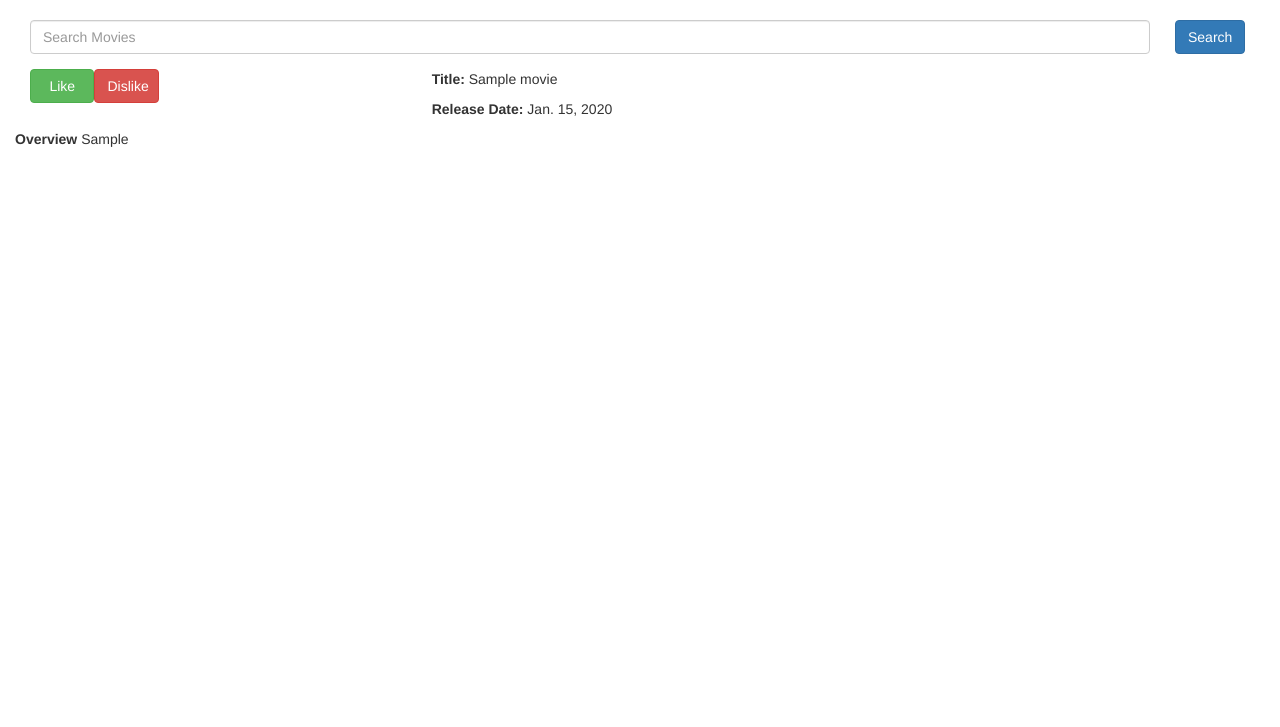
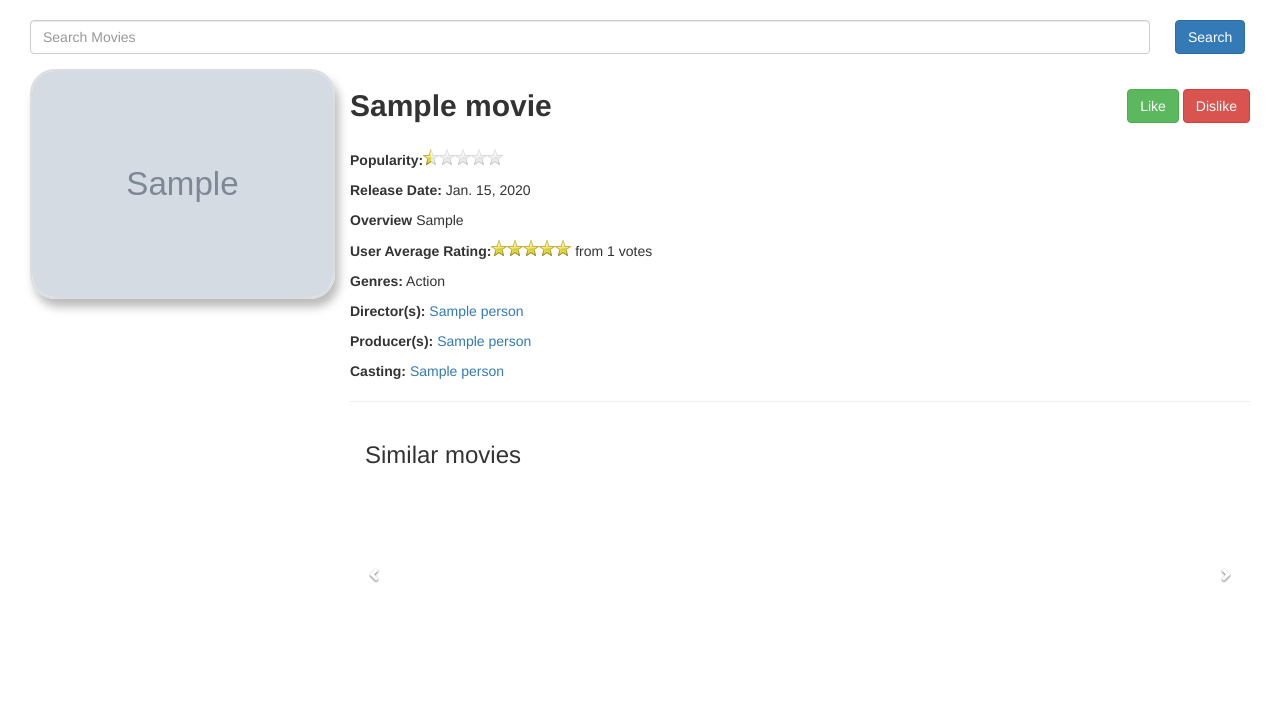
Before and after one commit to caiosfonseca/webproject, a Django app: page /movie/1/ in a window 1280 px wide. Shown: the part 52-779 px from the top of the page. Run offline with Django 3.2, Linux system fonts and the light colour scheme; data comes from the database, SQL or seed files in the repository; tables that the repository leaves empty hold one stand-in row (values such as "Sample post"); grey boxes marked "Sample" are stand-in pictures; some libraries are stand-ins or nearby versions.

Commit message:
Alterado o movie_detail.html para utilizar as estrelas nos ratings, criar um slider de filmes similares, mostrar mais dados sobre o filme. editado css para ficar semelhante ao de pessoa.

```diff
--- a/core/templates/core/index.html
+++ b/core/templates/core/index.html
@@ -4,7 +4,6 @@
 {% block head %}
     <script src="{% static 'js/index.js' %}"></script>
     <script src="{% static 'js/jquery.lbslider.js' %}"></script>
-
 {% endblock %}
 {% block body_content %}
     <div class="col-md-12">
--- a/core/templates/core/movie_detail.html
+++ b/core/templates/core/movie_detail.html
@@ -1,22 +1,65 @@
 {% extends 'core/base.html' %}
 {% block title %}People - {{ object.title }}{% endblock %}
 {% load staticfiles %}
+{% block head %}
+    <script src="{% static 'js/star_rating.js' %}"></script>
+    <script src="{% static 'js/movie_detail.js' %}"></script>
+    <script src="{% static 'js/jquery.lbslider.js' %}"></script>
+    <script type="text/javascript">
+        $(function() {
+            $('span.stars').stars();
+        });
+    </script>
+{% endblock %}
 {% block body_content %}
-  <div class="col-lg-4">
+  <div class="col-lg-12">
+    <img class="object_detail_img float_left"alt="{{ object.title }}_profile_pic" src="{{ object.poster_path }}">
+    <div class="object_detail_data float_left">
+        <h2 class="inline_block float_left"><b>{{ object.title }}</b></h2>
+        <div class="like_dislike float_right">
             {% if vote %}
               {% if vote.status == 'like' %}
-        <div class="col-lg-2 btn btn-success" type="button" name="button" href="{% url 'core:vote' object.pk 'like' %}">Like</div>
-        <a class="col-lg-2 btn btn-danger" type="button" name="button" href="{% url 'core:vote' object.pk 'dislike' %}" disabled>Dislike</a>
+                <div class="btn btn-success" type="button" name="button" href="{% url 'core:vote' object.pk 'like' %}">Like</div>
+                <a class="btn btn-danger" type="button" name="button" href="{% url 'core:vote' object.pk 'dislike' %}" disabled>Dislike</a>
               {% else %}
-        <a class="col-lg-2 btn btn-success" type="button" name="button" href="{% url 'core:vote' object.pk 'like' %}" disabled>Like</a>
-        <div class="col-lg-2 btn btn-danger" type="button" name="button" href="{% url 'core:vote' object.pk 'dislike' %}">Dislike</div>
+                <a class="btn btn-success" type="button" name="button" href="{% url 'core:vote' object.pk 'like' %}" disabled>Like</a>
+                <div class="btn btn-danger" type="button" name="button" href="{% url 'core:vote' object.pk 'dislike' %}">Dislike</div>
               {% endif %}
             {% else %}
-      <a class="col-lg-2 btn btn-success" type="button" name="button" href="{% url 'core:vote' object.pk 'like' %}">Like</a>
-      <a class="col-lg-2 btn btn-danger" type="button" name="button" href="{% url 'core:vote' object.pk 'dislike' %}">Dislike</a>
+              <a class="btn btn-success" type="button" name="button" href="{% url 'core:vote' object.pk 'like' %}">Like</a>
+              <a class="btn btn-danger" type="button" name="button" href="{% url 'core:vote' object.pk 'dislike' %}">Dislike</a>
             {% endif %}
         </div>
-  <p><b>Title:</b> {{ object.title }}</p>
+        </br>
+        </br>
+        </br>
+        </br>
+        <p><b>Popularity:</b><span class="stars">{{ object.popularity }}</span></p>
         <p><b>Release Date:</b> {{ object.release_date }}</p>
         <p><b>Overview</b> {{ object.overview }}</p>
+        <p><b>User Average Rating:</b><span class="stars">{{ object.vote_average }}</span> from {{ object.vote_count }} votes</p>
+        <p><b>Genres:</b>{% for genre in object.genres.all %} {{ genre.name }}{% if not forloop.last %},{% endif %}{% endfor %}</p>
+        <p><b>Director(s):</b>{% for director in object.directors.all %} <a href="{% url 'core:person_detail' director.pk %}">{{ director.name }}</a>{% if not forloop.last %},{% endif %}{% endfor %}</p>
+        {% if object.producers.all %}<p><b>Producer(s):</b>{% for producer in object.producers.all %} <a href="{% url 'core:person_detail' producer.pk %}">{{ producer.name }}</a>{% if not forloop.last %},{% endif %}{% endfor %}</p>{% endif %}
+        <p><b>Casting:</b>{% for cast in object.casting.all %} <a href="{% url 'core:person_detail' cast.pk %}">{{ cast.name }}</a>{% if not forloop.last %},{% endif %}{% endfor %}</p>
+        <hr></hr>
+        <div class="col-md-12">
+            <h3>Similar movies</h3>
+            <div class="slider_similar slider">
+                <ul>
+                    {% for similar in object.similars.all %}
+                        <li>
+                            <a href="{% url 'core:person_detail' similar.pk %}">
+                            <img class="similar_movie" alt="{{ similar.title }}_profile_pic" src="{{ similar.poster_path }}">
+                            <p>{{ similar.title }}</p>
+                            </a>
+                        </li>
+                    {% endfor %}
+                </ul>
+            </div>
+            <a href="#" class="slider-arrow similar_sa-left sa-left"><span class="glyphicon glyphicon-chevron-left"></span></a>
+            <a href="#" class="slider-arrow similar_sa-right sa-right"><span class="glyphicon glyphicon-chevron-right"></span></a>
+        </div>
+    </div>
+  </div>
 {% endblock %}
--- a/core/templates/core/person_detail.html
+++ b/core/templates/core/person_detail.html
@@ -14,11 +14,10 @@
     <img class="object_detail_img float_left"alt="{{ object.name }}_profile_pic" src="{{ object.profile_path }}">
     <div class="object_detail_data float_left">
         <h2><b>{{ object.name }}</b> {% if object.nickname %}({{ object.nickname }}){% endif %}</h2>
-        <p><b>Born:</b> {{ object.birthday }} in {{ object.place_of_birth }}</p>
+        <p><b>Born:</b> {{ object.birthday }}{% if object.place_of_birth %} in {{ object.place_of_birth }}{% endif %}</p>
         {% if object.deathday %}<p><b>Deceased:</b>{{ object.deathday }}</p>{% endif %}
         <p><b>Popularity:</b><span class="stars">{{ object.popularity }}</span></p>
-        <p><b>Biography:</b> {{ object.biography }}</p>
+        <p><b>Biography:</b> {% if object.biography %}{{ object.biography }}{% else %} This actor doesn't have a biography yet {% endif %}</p>
     </div>
-
 </div>
 {% endblock %}
--- a/static/css/style.css
+++ b/static/css/style.css
@@ -75,7 +75,6 @@ object { display: none; }
     list-style: none;
     text-align: center;
     height: 100%;
-    background: #ddd;
     padding: 5px;
     border-radius: 15px;
 }
@@ -121,6 +120,10 @@ object { display: none; }
     float: right;
 }
 
+.inline_block{
+    display: inline-block !important;
+}
+
 .login_buttons{
     height: 35px;
 }
@@ -135,7 +138,7 @@ object { display: none; }
     height: 270px;
 }
 
-.list_box > a{
+a{
     text-decoration: none !important;
 }
 
@@ -161,3 +164,12 @@ span.stars, span.stars span {
 span.stars span {
     background-position: 0 0;
 }
+
+.similar_movie{
+    width: 50%;
+}
+
+.like_dislike{
+    margin-top: 20px;
+    margin-bottom: 10px;
+}
--- /dev/null
+++ b/static/js/movie_detail.js
@@ -0,0 +1,9 @@
+$(document).ready(function() {
+    jQuery('.slider_similar').lbSlider({
+        leftBtn: '.similar_sa-left', // left button selector
+        rightBtn: '.similar_sa-right', // right button selector
+        visible: 5, // visible elements quantity
+        autoPlay: true, // autoscroll
+        autoPlayDelay: 10 // delay of autoscroll in seconds
+    });
+});
```
Lines whose indentation alone changed are shown as unchanged.
